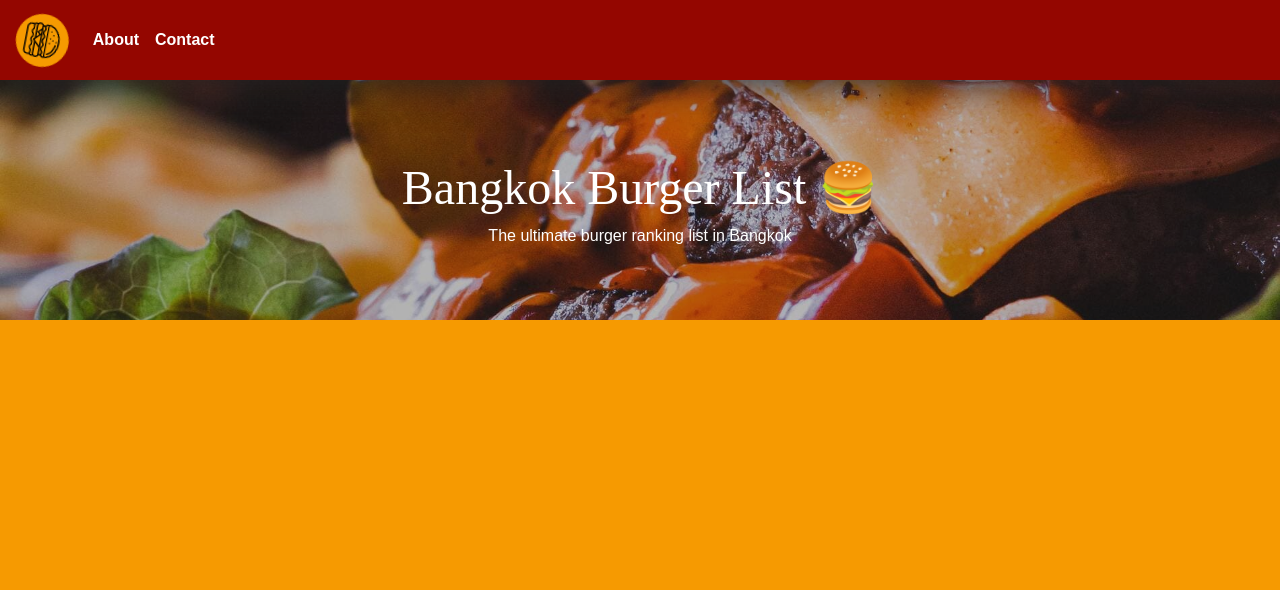
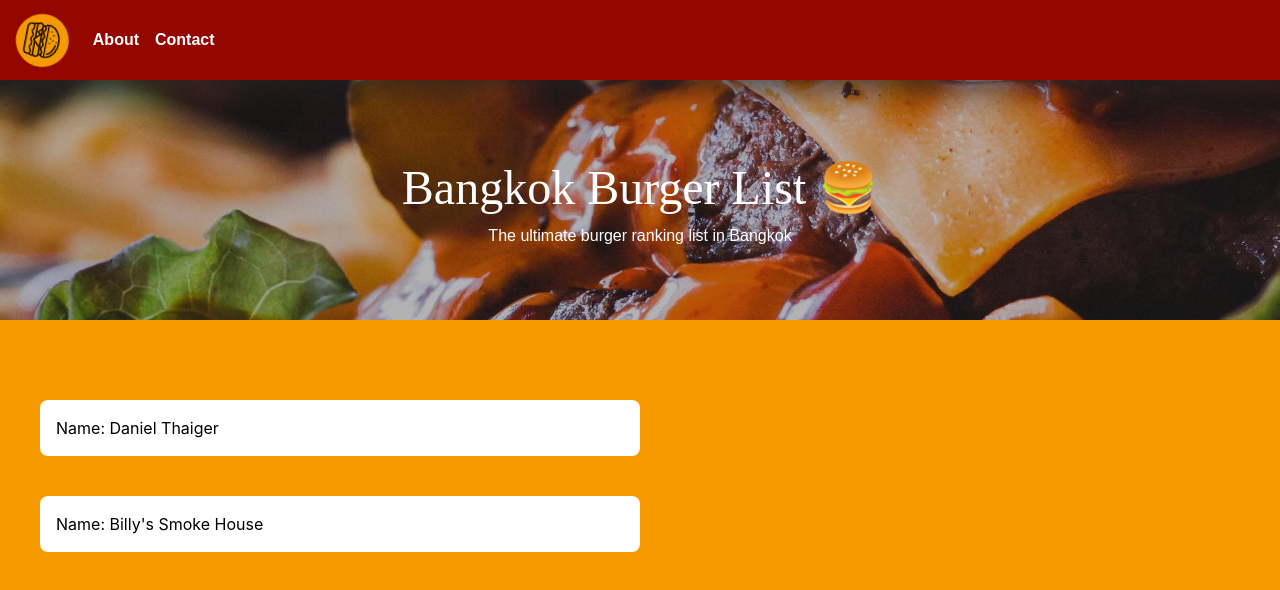
Before and after one commit to elcarp/bangkok-burger-list, a React (Create React App) app: page / in a window 1280 px wide. Shown: the top 590 px of the page. Built offline with nearby package versions, Linux system fonts and the light colour scheme.

Commit message:
WIP burger cards

```diff
--- /dev/null
+++ b/src/api/burger_places.json
@@ -0,0 +1,21 @@
+{
+    "burgerPlaces": [{
+            "name": "Daniel Thaiger",
+            "location": "Asoke",
+            "price_range": "$$",
+            "ranking": 1,
+            "description": "Best burger",
+            "delivery": ["Foodpanda"],
+            "tags": ["good value", "best all around"]
+        },
+        {
+            "name": "Billy's Smoke House",
+            "location": "Ploen Chit",
+            "price_range": "$$$",
+            "ranking": 2,
+            "description": "Best burger",
+            "delivery": ["Foodpanda"],
+            "tags": ["pricey", "best all around"]
+        }
+    ]
+}
--- /dev/null
+++ b/src/components/burger_card.tsx
@@ -0,0 +1,20 @@
+import React, { FunctionComponent } from 'react'
+import data from '../api/burger_places.json'
+console.log(data)
+const burgerPlaces = data.burgerPlaces
+
+const BurgerCard: FunctionComponent = () => {
+	const burgerData = burgerPlaces.map(({ name }: any) => {
+		return (
+			<>
+				<div className='bg-white rounded-lg flex w-1/2 mt-10 p-4'>
+					Name: {name}
+				</div>
+			</>
+		)
+	})
+	console.log('data?', burgerData)
+	return <>{burgerData}</>
+}
+
+export default BurgerCard
--- a/src/pages/home/index.tsx
+++ b/src/pages/home/index.tsx
@@ -1,16 +1,21 @@
 import React, { FunctionComponent } from 'react'
+import BurgerCard from '../../components/burger_card'
 
 const Home: FunctionComponent = () => {
 	return (
 		<>
 			<div className='hero'>
-				<div className='overlay'/>
+				<div className='overlay' />
 				<div className='hero-content'>
 					<h1>Bangkok Burger List 🍔</h1>
 					<p>The ultimate burger ranking list in Bangkok</p>
 				</div>
 			</div>
-			<div className='w-100 h-screen ranking-section'></div>
+			<div className='w-100 h-screen ranking-section'>
+				<div className='p-10'>
+					<BurgerCard />
+				</div>
+			</div>
 		</>
 	)
 }
```
